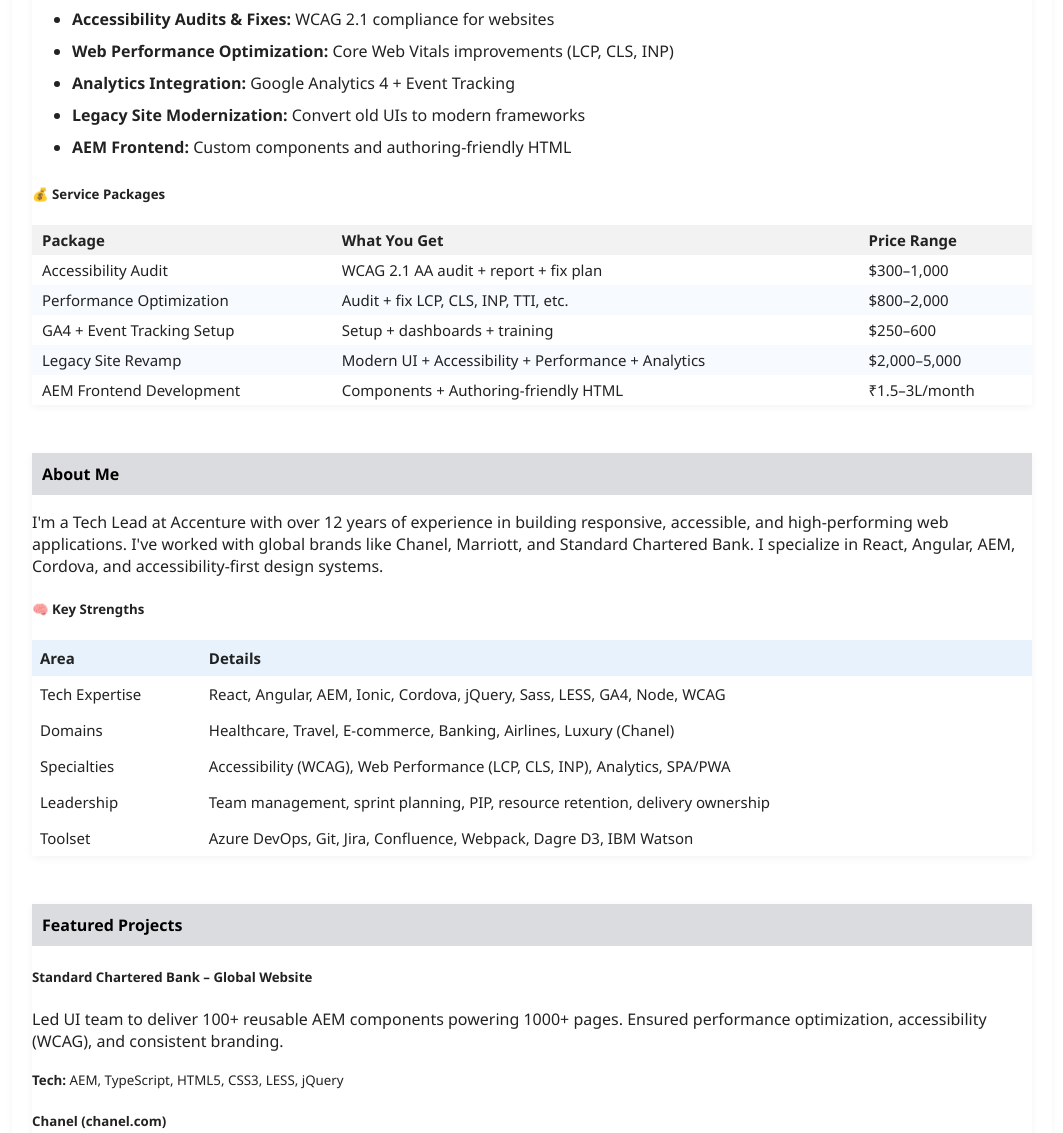
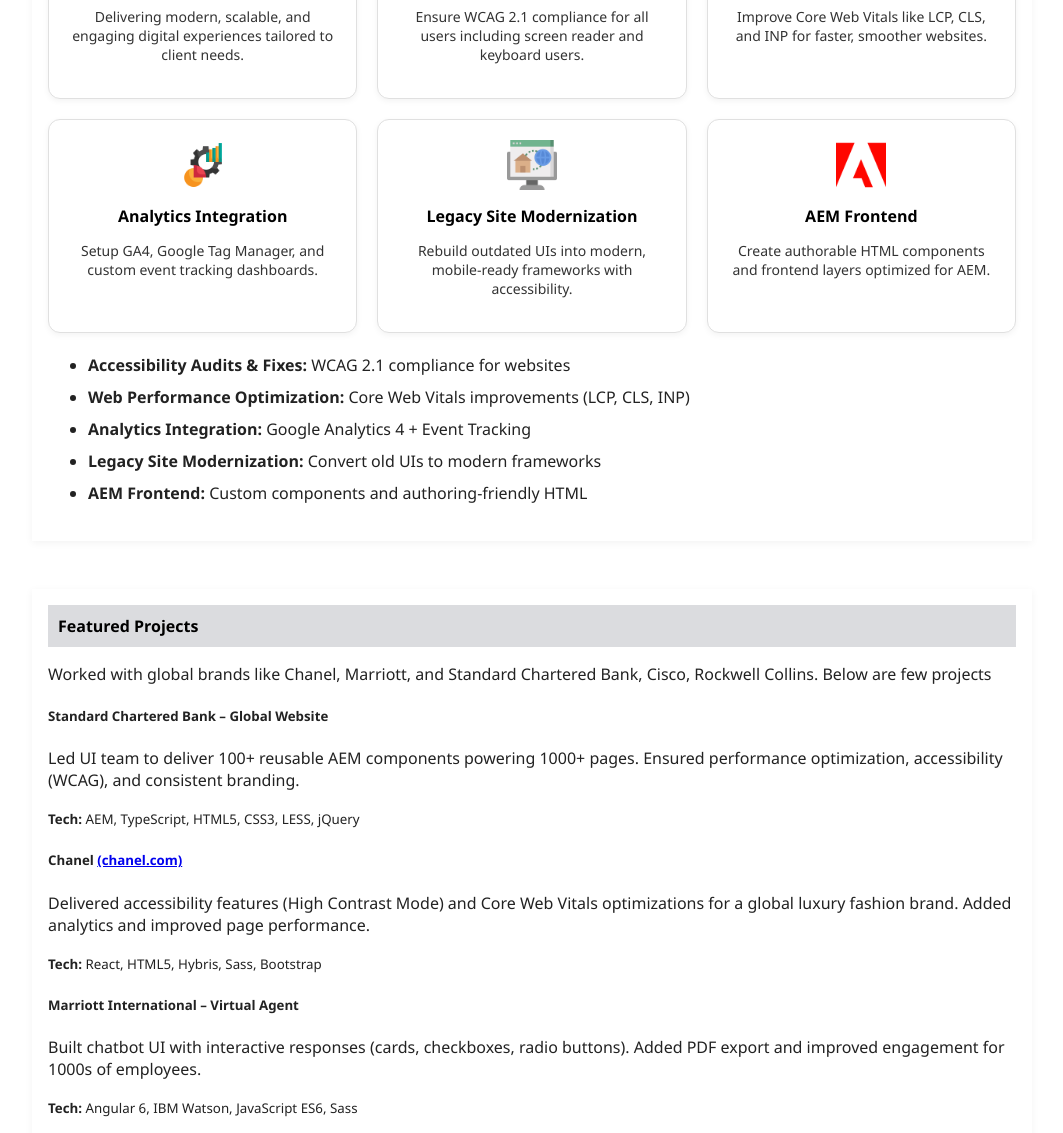
Before and after one commit to shaki28143/shaki28143.github.io, a plain HTML site: page index.html in a window 1280 px wide. Shown: the part 1183-2316 px from the top of the page, without its empty margins (108-1171 px from the left). Drawn offline with Linux system fonts and the light colour scheme.

Commit message:
updated code

```diff
--- a/index.html
+++ b/index.html
@@ -24,7 +24,6 @@
     <nav class="navbar">
         <div class="container">
             <a href="#services">Services</a>
-            <a href="#about">About</a>
             <a href="#portfolio">portfolio</a>
             <a href="#contact">Contact</a>
             <a class='downloadLink' href="profile/res/ShakirHussain(Front-End Lead).pdf" target="_blank" >
@@ -37,14 +36,14 @@
     </nav>
     <main class="container">
         <section id="hero">
-            <h4>Helping Businesses Build Fast, Accessible, and Scalable Frontends</h4>
+            <h4>Modernizing Websites & Apps |Accessible, Scalable High-Performance Frontends | WCAG-Compliant | SPAs, PWAs & Hybrid Mobile Apps | JavaScript, TypeScript, React, Angular</h4>
+            <h5></h5>
             <div class='tagline'>
-                <p>Help companies modernize and optimize their websites by building high-performance,
-                    accessible, and analytics-ready frontends. I specialize in converting legacy sites into
-                    WCAG-compliant,
-                    SEO-optimized, and Core Web Vitals–friendly platforms.
-                    12+ years of expertise in React, Angular, AEM, Accessibility (WCAG), and Web Performance
-                    Optimization.</p>
+                <p>Helping companies modernize and optimize their digital presence with high-performance, accessible,
+                     and analytics-ready frontends. I specialize in transforming legacy websites into WCAG-compliant,
+                      SEO-optimized, and Core Web Vitals–friendly platforms. With 12+ years of expertise in React,
+                      Angular, AEM, Accessibility (WCAG), and Web Performance Optimization, I also build modern
+                       Single Page Applications (SPAs), Progressive Web Apps (PWAs), and cross-platform mobile hybrid applications.</p>
                 <ul data-start="311" data-end="1471">
                     <li data-start="311" data-end="481">
                         <p data-start="313" data-end="481">End-to-end front-end development across multiple
@@ -87,6 +86,36 @@
                             maintainability and cost efficiency of front-end solutions.</p>
                     </li>
                 </ul>
+                <h5>🧠 Key Strengths</h5>
+                <table style="width: 100%; border-collapse: collapse; font-size: 15px;">
+                    <tr>
+                        <th style="text-align: left; padding: 8px; background-color: #e8f2fc;">Area</th>
+                        <th style="text-align: left; padding: 8px; background-color: #e8f2fc;">Details</th>
+                    </tr>
+                    <tr>
+                        <td style="padding: 8px;">Tech Expertise</td>
+                        <td style="padding: 8px;">React, Angular, AEM, Ionic, Cordova, jQuery, Sass, LESS, GA4, Node, WCAG
+                        </td>
+                    </tr>
+                    <tr>
+                        <td style="padding: 8px;">Domains</td>
+                        <td style="padding: 8px;">Healthcare, Travel, E-commerce, Banking, Airlines, Luxury (Chanel)</td>
+                    </tr>
+                    <tr>
+                        <td style="padding: 8px;">Specialties</td>
+                        <td style="padding: 8px;">Accessibility (WCAG), Web Performance (LCP, CLS, INP), Analytics, SPA/PWA
+                        </td>
+                    </tr>
+                    <tr>
+                        <td style="padding: 8px;">Leadership</td>
+                        <td style="padding: 8px;">Team management, sprint planning, PIP, resource retention, delivery
+                            ownership</td>
+                    </tr>
+                    <tr>
+                        <td style="padding: 8px;">Toolset</td>
+                        <td style="padding: 8px;">Azure DevOps, Git, Jira, Confluence, Webpack, Dagre D3, IBM Watson</td>
+                    </tr>
+                </table>
             </div>
         </section>
         <section id="services">
@@ -132,89 +161,14 @@
                 <li><strong>Legacy Site Modernization:</strong> Convert old UIs to modern frameworks</li>
                 <li><strong>AEM Frontend:</strong> Custom components and authoring-friendly HTML</li>
             </ul>
-            <h5>💰 Service Packages</h5>
-            <table class='packages'>
-                <thead>
-                    <tr style="background-color: #f2f2f2;">
-                        <th>Package</th>
-                        <th>What You Get</th>
-                        <th>Price Range</th>
-                    </tr>
-                </thead>
-                <tbody>
-                    <tr>
-                        <td>Accessibility Audit</td>
-                        <td>WCAG 2.1 AA audit + report + fix plan</td>
-                        <td>$300–1,000</td>
-                    </tr>
-                    <tr style="background-color: #f7faff;">
-                        <td>Performance Optimization</td>
-                        <td>Audit + fix LCP, CLS, INP, TTI, etc.</td>
-                        <td>$800–2,000</td>
-                    </tr>
-                    <tr>
-                        <td>GA4 + Event Tracking Setup</td>
-                        <td>Setup + dashboards + training</td>
-                        <td>$250–600</td>
-                    </tr>
-                    <tr style="background-color: #f7faff;">
-                        <td>Legacy Site Revamp</td>
-                        <td>Modern UI + Accessibility + Performance + Analytics</td>
-                        <td>$2,000–5,000</td>
-                    </tr>
-                    <tr>
-                        <td>AEM Frontend Development</td>
-                        <td>Components + Authoring-friendly HTML</td>
-                        <td>₹1.5–3L/month</td>
-                    </tr>
-                </tbody>
-            </table>
 
-        </section>
-
-        <section id="about">
-            <h4>About Me</h4>
-            <p>
-                I'm a Tech Lead at Accenture with over 12 years of experience in building responsive, accessible, and
-                high-performing web applications.
-                I've worked with global brands like Chanel, Marriott, and Standard Chartered Bank. I specialize in
-                React, Angular, AEM, Cordova,
-                and accessibility-first design systems.
-            <h5>🧠 Key Strengths</h5>
-            <table style="width: 100%; border-collapse: collapse; font-size: 15px;">
-                <tr>
-                    <th style="text-align: left; padding: 8px; background-color: #e8f2fc;">Area</th>
-                    <th style="text-align: left; padding: 8px; background-color: #e8f2fc;">Details</th>
-                </tr>
-                <tr>
-                    <td style="padding: 8px;">Tech Expertise</td>
-                    <td style="padding: 8px;">React, Angular, AEM, Ionic, Cordova, jQuery, Sass, LESS, GA4, Node, WCAG
-                    </td>
-                </tr>
-                <tr>
-                    <td style="padding: 8px;">Domains</td>
-                    <td style="padding: 8px;">Healthcare, Travel, E-commerce, Banking, Airlines, Luxury (Chanel)</td>
-                </tr>
-                <tr>
-                    <td style="padding: 8px;">Specialties</td>
-                    <td style="padding: 8px;">Accessibility (WCAG), Web Performance (LCP, CLS, INP), Analytics, SPA/PWA
-                    </td>
-                </tr>
-                <tr>
-                    <td style="padding: 8px;">Leadership</td>
-                    <td style="padding: 8px;">Team management, sprint planning, PIP, resource retention, delivery
-                        ownership</td>
-                </tr>
-                <tr>
-                    <td style="padding: 8px;">Toolset</td>
-                    <td style="padding: 8px;">Azure DevOps, Git, Jira, Confluence, Webpack, Dagre D3, IBM Watson</td>
-                </tr>
-            </table>
-            </p>
         </section>
         <section id="portfolio">
             <h4>Featured Projects</h4>
             <div class="portfolio-grid">
+                <div>
+                    <p> Worked with global brands like Chanel, Marriott, and Standard Chartered Bank, Cisco, Rockwell Collins. Below are few projects</p>
+                </div>
 
                 <!-- Standard Chartered Bank -->
                 <div class="portfolio-card">
@@ -226,7 +180,7 @@
 
                 <!-- Chanel -->
                 <div class="portfolio-card">
-                    <h5>Chanel (chanel.com)</h5>
+                    <h5>Chanel <a href="https://www.chanel.com/au/" target="_blank"> (chanel.com)</a> </h5>
                     <p>Delivered accessibility features (High Contrast Mode) and Core Web Vitals optimizations for a
                         global luxury fashion brand. Added analytics and improved page performance.</p>
                     <small><strong>Tech:</strong> React, HTML5, Hybris, Sass, Bootstrap</small>
@@ -252,6 +206,7 @@
         </section>
         <section id="contact">
             <h4>Contact</h4>
+            <h5>"Let’s bring your vision to life - Drop a message and let’s get started."</h5>
             <form action="https://formspree.io/f/mldnyqde" method="POST">
                 <label for="name">Name</label><br>
                 <input type="text" name="name" id="name" required><br><br>
--- a/profile/style.css
+++ b/profile/style.css
@@ -25,7 +25,6 @@ body {
 }
 
 .container {
-    width: 90%;
     max-width: 1000px;
     margin: auto;
     padding: 10px;
@@ -66,8 +65,6 @@ header {
 main {
     background-color: white;
     border-radius: 10px;
-    box-shadow: 0 2px 8px rgba(0, 0, 0, 0.05);
-    padding: 30px;
     margin-top: 20px;
 }
 
@@ -75,6 +72,7 @@ main {
 section {
     box-shadow: 0 2px 8px rgba(0, 0, 0, 0.05);
     margin-bottom: 3rem;
+    padding: 16px;
 }
 h4 {
     background: #dbdcdf;
@@ -133,13 +131,10 @@ form button:hover {
     text-decoration: none;
 }
 .tagline {
-
-    padding: 10px;
     font-size: 14px;
-    box-shadow: 1px 1px 6px #c4c4c7;
 }
 main.container{
-    padding: 10px 20px;
+    padding: 4px;
 }
 .packages{
     width: 100%;
```
